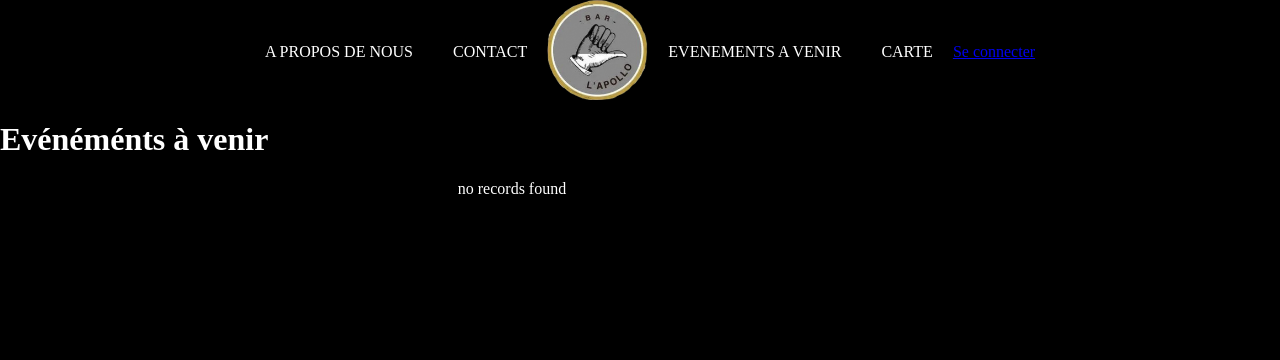
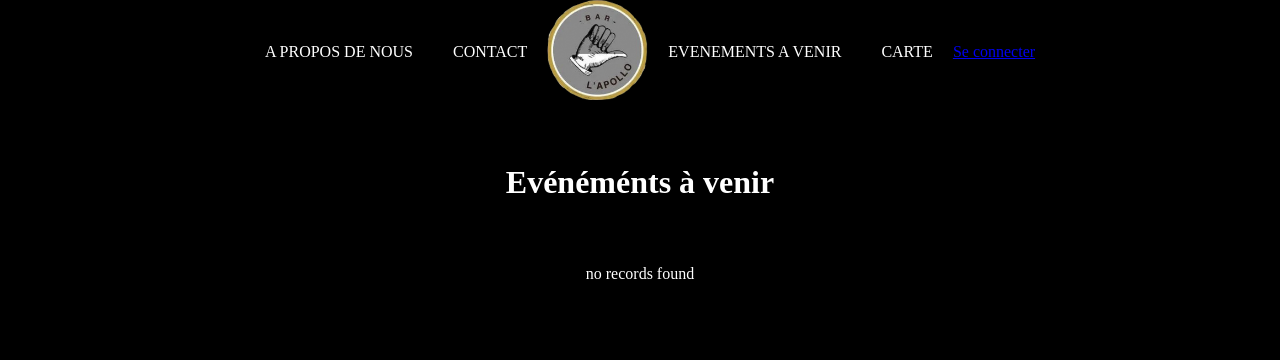
Before and after one commit to Comesarazin/apollo, a Symfony app: template templates/event/index.html.twig in a window 1280 px wide. Shown: the top 360 px of the page. Run offline with Twig, Linux system fonts and the light colour scheme; the template is opened without the code that fills it, so the values that code supplies are empty; style sheets or scripts are compiled from the project's sources; some libraries are stand-ins or nearby versions.

```diff
--- a/assets/styles/event.scss
+++ b/assets/styles/event.scss
@@ -1,8 +1,16 @@
+.h1event {
+  text-align: center;
+  margin: 4rem;
+}
+
+
 .fullEvent {
   display: flex;
   flex-direction: column;
   width: 80%;
   align-items: center;
+  margin-right: auto;
+  margin-left: auto;
 }
 
 .event {
@@ -10,11 +18,21 @@
   flex-direction: row;
   align-items: center;
   justify-content: center;
+  border: 4px solid #FDC24F;
+  margin-top: 10px;
+  margin-bottom: 10px;
+
+;
 }
 
 .eventColone {
   display: flex;
   flex-direction: column;
+  width: 80%;
+  background-color: #898989;
+  margin: 30px;
+  padding: 10px;
+  border: 4px solid #FDC24F;
 }
 
 .event>img {
--- a/src/Controller/Admin/EventCrudController.php
+++ b/src/Controller/Admin/EventCrudController.php
@@ -26,7 +26,7 @@ class EventCrudController extends AbstractCrudController
             IdField::new('id')->hideOnForm(),
             TextField::new('titre'),
             TextEditorField::new('description'),
-            DateTimeField::new('date')->hideOnForm(),
+            DateTimeField::new('date'),
             AssociationField::new('poste')
             ];
     }
--- a/templates/event/index.html.twig
+++ b/templates/event/index.html.twig
@@ -3,7 +3,7 @@
 {% block title %}Event index{% endblock %}
 
 {% block body %}
-    <h1>Evénéménts à venir</h1>
+    <h1 class="h1event">Evénéménts à venir</h1>
 
 <div class="fullEvent">
 
```
Also changed, not shown: public/uploads/images/photo/417207048-881170894008166-6944557397713251660-n-65bcffb5907e2400719680.jpg (added).
